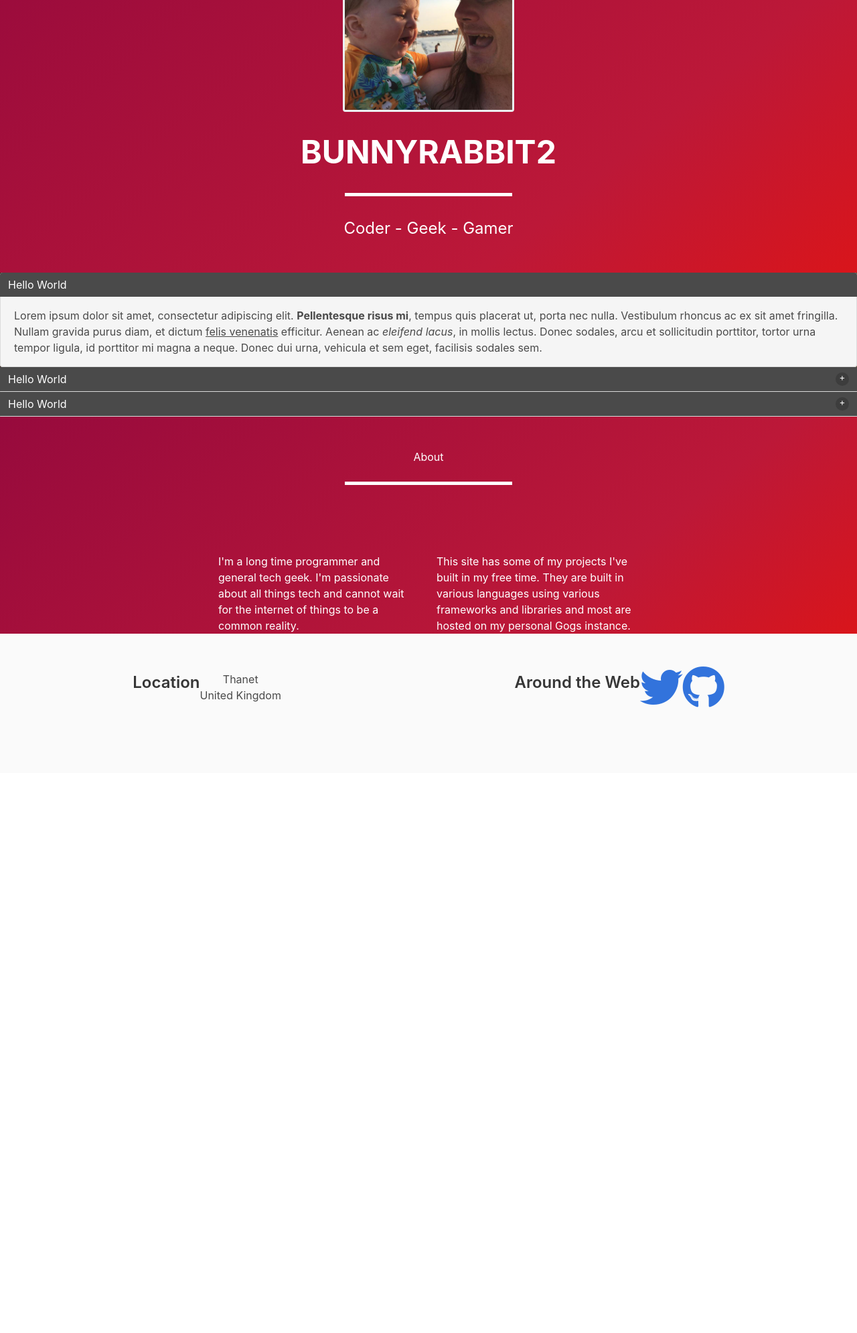
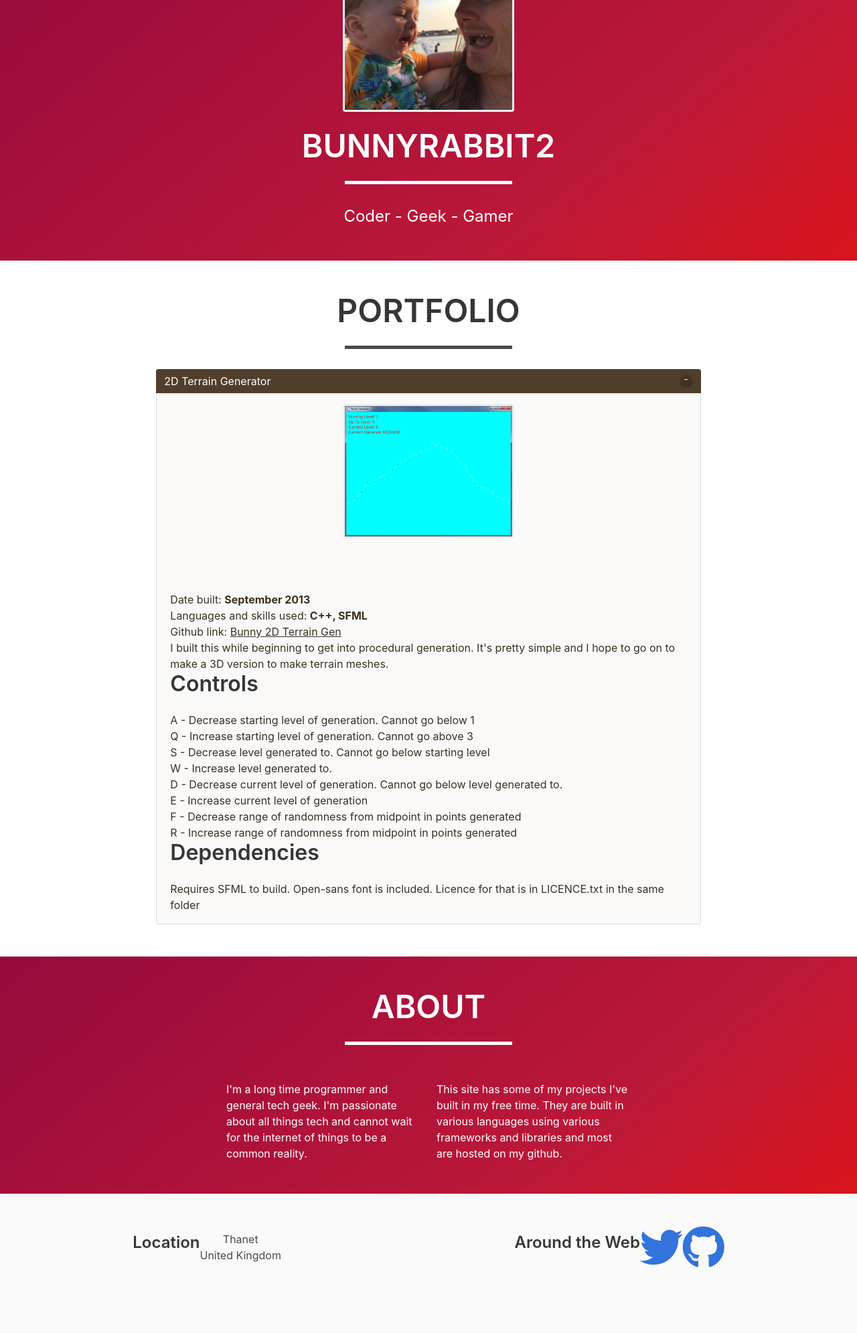
Before and after one commit to BunnyRabbit2/BunnyRabbit2_com_bulma, a PHP site: page / in a window 1280 px wide. Shown: the part 189-2179 px from the top of the page at 67% size. Before the commit the page ends 1245 px from the top, so only its background shows below. Run offline with PHP 8.4, Linux system fonts and the light colour scheme; some libraries are stand-ins or nearby versions.

Commit message:
Sorted out first project into accordion Some minor changes to style of other sections Added images for portfolio projects Added navigation to the navbar
Signed-off-by: Lewis Storey (BunnyRabbit2) <iamlewisstorey@yahoo.com>

```diff
--- a/about.php
+++ b/about.php
@@ -1,20 +1,21 @@
 <!-- About -->
-<!-- Portfolio -->
-<section class="hero is-primary is-bold">
-    <div class="hero-body columns">
+<section id="about" class="hero is-primary is-bold">
+    <div class="hero-body">
+        <div class=" columns">
             <div class="column has-text-centered">
-            <h2>About</h2>
+                <h1 class="title is-1 is-uppercase">About</h1>
                 <hr class="page-divider">
             </div>
         </div>
         <div class="columns is-centered">
             <div class="column is-one-quarter">
-            <p>I'm a long time programmer and general tech geek. I'm passionate about all things tech and cannot wait for the
-                internet of things to be a common reality.</p>
+                <p>I'm a long time programmer and general tech geek. I'm passionate about all things tech and cannot wait for
+                    the internet of things to be a common reality.</p>
             </div>
             <div class="column is-one-quarter">
                 <p>This site has some of my projects I've built in my free time. They are built in various languages using various
-                frameworks and libraries and most are hosted on my personal Gogs instance.</p>
+                    frameworks and libraries and most are hosted on my github.</p>
+            </div>
         </div>
     </div>
 </section>
--- a/index.php
+++ b/index.php
@@ -4,11 +4,12 @@
 <head>
   <title>My custom Bulma website</title>
   <link rel="stylesheet" href="css/mystyles.css">
-  <link rel="stylesheet" href="https://use.fontawesome.com/releases/v5.2.0/css/all.css" integrity="sha384-hWVjflwFxL6sNzntih27bfxkr27PmbbK/iSvJ+a4+0owXq79v+lsFkW54bOGbiDQ" crossorigin="anonymous">
+  <link rel="stylesheet" href="https://use.fontawesome.com/releases/v5.2.0/css/all.css" integrity="sha384-hWVjflwFxL6sNzntih27bfxkr27PmbbK/iSvJ+a4+0owXq79v+lsFkW54bOGbiDQ"
+    crossorigin="anonymous">
 
 </head>
 
-<body class="has-navbar-fixed-top">
+<body id="page-top" class="has-navbar-fixed-top">
   <?php include("navbar.php"); ?>
 
   <?php include("profile.php"); ?>
@@ -17,9 +18,9 @@
 
   <?php include("about.php"); ?>
 
-	<?php include("contact.php"); ?>
+  <?php include("contact.php"); ?>
 
-	<?php include("footer.php"); ?>
+  <?php include("footer.php"); ?>
 
   <script type="text/javascript" src="/js/bulma-accordion.min.js"></script>
   <script type="text/javascript" src="/js/rabbit.js"></script>
--- a/js/rabbit.js
+++ b/js/rabbit.js
@@ -12,7 +12,3 @@ if (document.readyState === "complete") {
         var accordions = bulmaAccordion.attach();
     }, false);
 }
-
-function fuckingTest() {
-    var test = accordions;
-};
--- a/navbar.php
+++ b/navbar.php
@@ -13,13 +13,13 @@
     </div>
     <div id="navbarMenuHeroA" class="navbar-menu">
       <div class="navbar-end">
-          <a class="navbar-item">
+        <a class="navbar-item" href="#portfolio">
           Portfolio
         </a>
-          <a class="navbar-item">
+        <a class="navbar-item" href="#about">
           About
         </a>
-          <a class="navbar-item">
+        <a class="navbar-item" href="#contact">
           Contact
         </a>
       </div>
--- a/portfolio.php
+++ b/portfolio.php
@@ -1,52 +1,18 @@
 <!-- Portfolio -->
-<section class="hero is-info is-bold">
-  <section class="accordions">
-    <article class="accordion is-active" onclick="fuckingTest">
-      <div class="accordion-header toggle">
-        <p>Hello World</p>
+<section id="portfolio" class="hero is-bold">
+  <div class="hero-body">
+    <div class="container has-text-centered">
+      <h1 class="title is-1 is-uppercase">Portfolio</h1>
+      <hr class="page-divider"></hr>
+    </div>
+    <div class="columns is-centered">
+      <div class="column is-two-thirds">
+        <section class="accordions">
+
+          <?php include("projects/p_2DTerrainGen.php"); ?>
+
+        </section>
       </div>
-      <div class="accordion-body">
-        <div class="accordion-content">
-          Lorem ipsum dolor sit amet, consectetur adipiscing elit.
-          <strong>Pellentesque risus mi</strong>, tempus quis placerat ut, porta nec nulla. Vestibulum rhoncus ac ex sit amet fringilla.
-          Nullam gravida purus diam, et dictum
-          <a>felis venenatis</a> efficitur. Aenean ac
-          <em>eleifend lacus</em>, in mollis lectus. Donec sodales, arcu et sollicitudin porttitor, tortor urna tempor ligula,
-          id porttitor mi magna a neque. Donec dui urna, vehicula et sem eget, facilisis sodales sem.
-        </div>
-      </div>
-    </article>
-    <article class="accordion">
-      <div class="accordion-header">
-        <p>Hello World</p>
-        <button class="toggle" aria-label="toggle"></button>
-      </div>
-      <div class="accordion-body">
-        <div class="accordion-content">
-          Lorem ipsum dolor sit amet, consectetur adipiscing elit.
-          <strong>Pellentesque risus mi</strong>, tempus quis placerat ut, porta nec nulla. Vestibulum rhoncus ac ex sit amet fringilla.
-          Nullam gravida purus diam, et dictum
-          <a>felis venenatis</a> efficitur. Aenean ac
-          <em>eleifend lacus</em>, in mollis lectus. Donec sodales, arcu et sollicitudin porttitor, tortor urna tempor ligula,
-          id porttitor mi magna a neque. Donec dui urna, vehicula et sem eget, facilisis sodales sem.
-        </div>
-      </div>
-    </article>
-    <article class="accordion">
-      <div class="accordion-header">
-        <p>Hello World</p>
-        <button class="toggle" aria-label="toggle"></button>
-      </div>
-      <div class="accordion-body">
-        <div class="accordion-content">
-          Lorem ipsum dolor sit amet, consectetur adipiscing elit.
-          <strong>Pellentesque risus mi</strong>, tempus quis placerat ut, porta nec nulla. Vestibulum rhoncus ac ex sit amet fringilla.
-          Nullam gravida purus diam, et dictum
-          <a>felis venenatis</a> efficitur. Aenean ac
-          <em>eleifend lacus</em>, in mollis lectus. Donec sodales, arcu et sollicitudin porttitor, tortor urna tempor ligula,
-          id porttitor mi magna a neque. Donec dui urna, vehicula et sem eget, facilisis sodales sem.
-        </div>
-      </div>
-    </article>
-  </section>
+    </div>
+  </div>
 </section>
--- a/profile.php
+++ b/profile.php
@@ -9,7 +9,7 @@
           </figure>
         </div>
       </div>
-        <h1 class="is-size-1 is-uppercase has-text-weight-bold">BunnyRabbit2</h1>
+      <h1 class="title is-1 is-uppercase">BunnyRabbit2</h1>
       <hr class="page-divider"></hr>
       <h2 class="is-size-4">Coder - Geek - Gamer</h2>
     </div>
--- a/projects/p_2DTerrainGen.php
+++ b/projects/p_2DTerrainGen.php
@@ -1,13 +1,37 @@
-<?php
+<article class="accordion is-info is-active">
+    <div class="accordion-header">
+        <p>2D Terrain Generator</p>
+        <button class="toggle" aria-label="toggle"></button>
+    </div>
+    <div class="accordion-body">
+        <div class="accordion-content">
 
-$p_2DTerrainGen = new Rbt_Project;
+            <div class="level">
+                <div class="level-item has-text-centered">
+                    <figure class='image is-256x256'>
+                        <img class="profile-pic" src='/img/portfolio/2D-terrain-gen.png'>
+                    </figure>
+                </div>
+            </div>
 
-//$nameIn, $aboutIn, $imageIn, $gogsLinkIn, $downloadLinksIn, $dateStartIn, $dateEndIn, $languageAndSkillsIn, $weblink, $caption
-$p_2DTerrainGen->create(
-    "2D Terrain Generator",
-    "<p>I built this while beginning to get into procedural generation. It's pretty simple and I hope to go on to make a 3D version to make terrain meshes.</p>
+            <div class="columns">
+                <div class="column">
+                    <p>Date built:
+                        <strong>September 2013</strong>
+                    </p>
 
-        <h3>Controls</h2>
+                    <p>Languages and skills used:
+                        <strong>C++, SFML</strong>
+                    </p>
+
+                    <p>Github link:
+                        <a href="https://github.com/BunnyRabbit2/2DTerrainGen" title="Github link for Bunny 2D Terrain Gen">Bunny 2D Terrain Gen</a>
+                    </p>
+
+                    <p>I built this while beginning to get into procedural generation. It's pretty simple and I hope to go on
+                        to make a 3D version to make terrain meshes.</p>
+
+                    <h3 class="title is-3">Controls</h3>
 
                     <ul>
                         <li>A - Decrease starting level of generation. Cannot go below 1</li>
@@ -20,19 +44,11 @@ $p_2DTerrainGen->create(
                         <li>R - Increase range of randomness from midpoint in points generated</li>
                     </ul>
 
-        <h3>Dependencies</h2>
+                    <h3 class="title is-3">Dependencies</h3>
 
-        <p>Requires SFML to build. Open-sans font is included. Licence for that is in LICENCE.txt in the same folder</p>",
-    "img/portfolio/2D-terrain-gen.png",
-    "<a href=\"http://gogs.bunnyrabbit2.com/bunnyrabbit2/2D_Terrain_Gen\">Bunny 2D Terrain Gen</a>",
-    "<li class=\"btn btn-default btn-lg\"><a href=\"http://gogs.bunnyrabbit2.com/bunnyrabbit2/2D_Terrain_Gen/src/V1.0\">EXE</a></li>
-        <li class=\"btn btn-default btn-lg\"><a href=\"http://gogs.bunnyrabbit2.com/bunnyrabbit2/2D_Terrain_Gen/archive/V1.0.zip\">ZIP</a></li>
-        <li class=\"btn btn-default btn-lg\"><a href=\"http://gogs.bunnyrabbit2.com/bunnyrabbit2/2D_Terrain_Gen/archive/V1.0.tar.gz\">TAR</a></li>",
-    "September 2013",
-    "",
-    "C++, SFML",
-    "",
-    "Terrain Generator Image"
-);
-
-?>
+                    <p>Requires SFML to build. Open-sans font is included. Licence for that is in LICENCE.txt in the same folder</p>
+                </div>
+            </div>
+        </div>
+    </div>
+</article>
```
Also changed, not shown: footer.php (indentation only), img/portfolio/2D-terrain-gen.png (added), img/portfolio/name-gen-web.png (added), img/portfolio/nameGen-Screenshot001.png (added), img/portfolio/nameGen-Screenshot002.png (added), img/portfolio/robot-shootans.png (added), img/portfolio/sniping-computer001.png (added), img/portfolio/sniping-computer002.png (added), img/portfolio/sports-calendar.png (added). Lines whose indentation alone changed are shown as unchanged.
